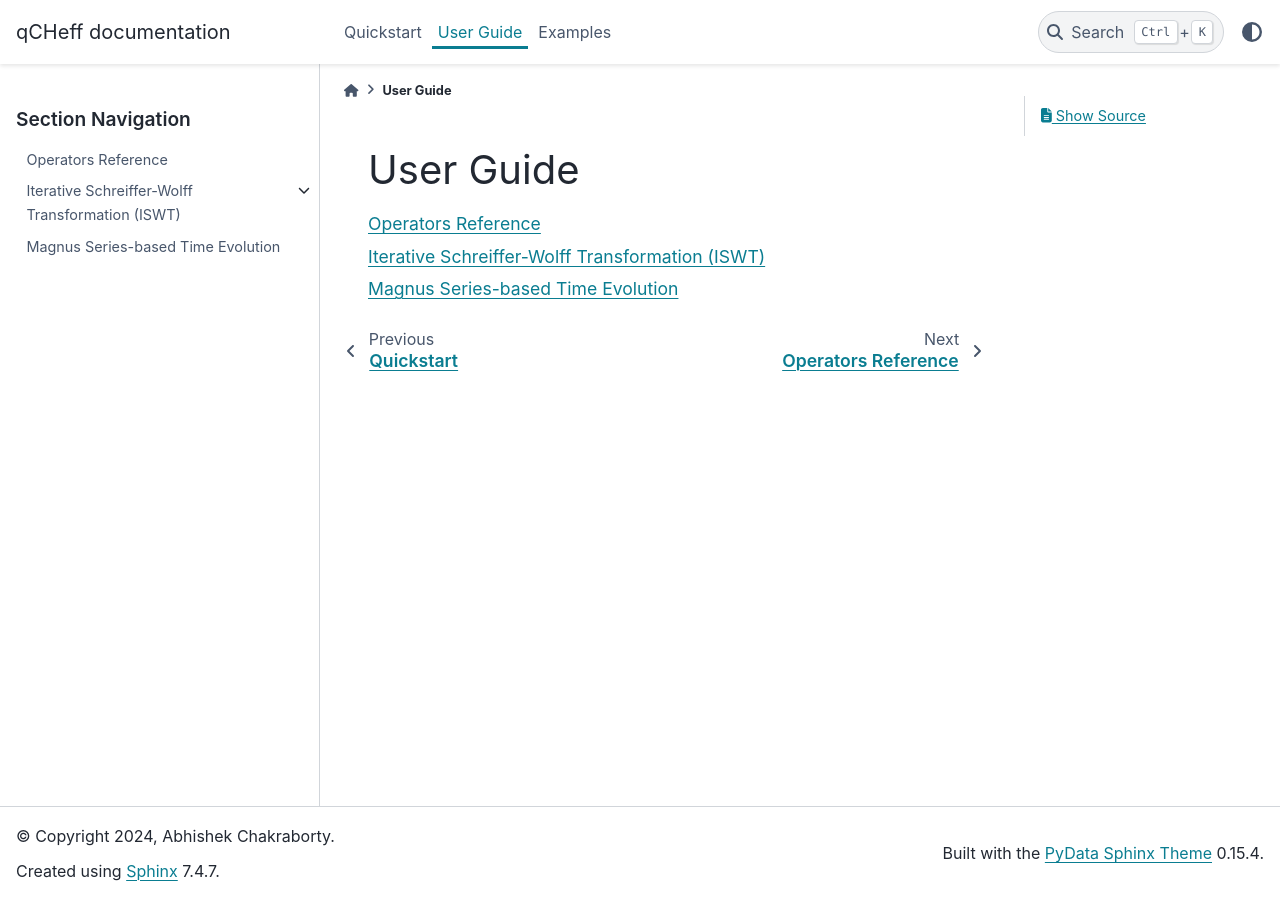
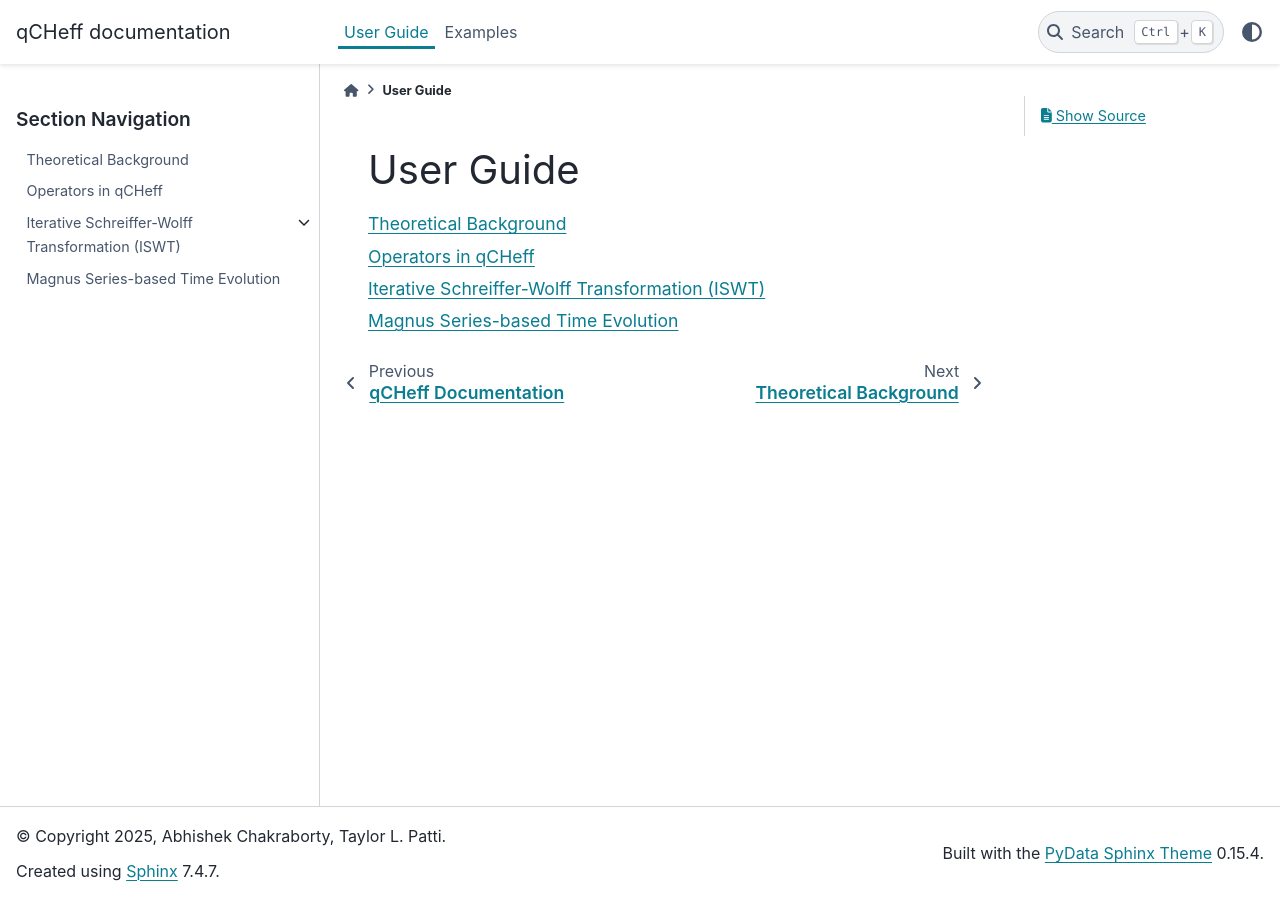
Before and after one commit to abhishekchak52/qCHeff, a Sphinx documentation site: the page built from docs/user_guide/user_guide.md, in a window 1280 px wide. Built offline with Sphinx 7.4.7 and the PyData theme 0.15.4, drawn with Linux system fonts in a browser that asks for light colours; pages that are not in the unit, such as notebooks, are missing from menus.

Commit message:
More housekeeping.
- made models and cupy extras.
- Some documentation skeleton added.

````diff
--- a/docs/conf.py
+++ b/docs/conf.py
@@ -11,8 +11,8 @@ sys.path.insert(0, os.path.abspath("../src"))
 # https://www.sphinx-doc.org/en/master/usage/configuration.html#project-information
 
 project = "qCHeff"
-copyright = "2024, Abhishek Chakraborty"
-author = "Abhishek Chakraborty"
+copyright = "2025, Abhishek Chakraborty, Taylor L. Patti"
+author = "Abhishek Chakraborty, Taylor L. Patti"
 
 # -- General configuration ---------------------------------------------------
 # https://www.sphinx-doc.org/en/master/usage/configuration.html#general-configuration
@@ -21,14 +21,17 @@ extensions = [
     "autodoc2",
     "sphinx.ext.napoleon",
     "myst_parser",
+    "sphinx.ext.autosectionlabel",
 ]
+
+# Prefix document path to section labels, to use:
+# `path/to/file:heading` instead of just `heading`
+autosectionlabel_prefix_document = True
 
 autodoc2_packages = ["../src/qcheff"]
 autodoc2_render_plugin = "myst"
 
-myst_enable_extensions = [
-  "colon_fence",
-]
+myst_enable_extensions = ["colon_fence"]
 
 templates_path = ["_templates"]
 exclude_patterns = ["_build", "Thumbs.db", ".DS_Store"]
--- a/docs/user_guide/operators.md
+++ b/docs/user_guide/operators.md
@@ -1,4 +1,4 @@
-# Operators Reference
+# Operators in qCHeff
 
 In the interest of minimal code duplication, {math}`{\rm qCH_{\rm eff}}` defines a convenience wrapper class around NumPy/SciPy(sparse)/CuPy arrays. This provides a uniform interface to access some commonly used operations on these matrices. For [iterative SWT](iswt) methods, it is necessary to separate the diagonal and off-diagonal values in a matrix since they correspond to energies and couplings respectively, so `qcheff.operator` provides a uniform interface to these operations that dispatch to the appropriate underlying array module. This wrapper is for convenience of the user only. The NPAD subroutines work directly with the underlying array.
 
--- a/docs/user_guide/user_guide.md
+++ b/docs/user_guide/user_guide.md
@@ -1,11 +1,9 @@
 # User Guide
+```{toctree}
+:maxdepth: 1
 
-```{eval-rst}
-
-.. toctree::
-   :maxdepth: 1
-
-   operators
-   iswt
-   magnus
+theoretical_background
+operators
+iswt
+magnus
 ```
````
Also changed, not shown: docs/developer_docs/index.md (added, +3 -0 lines), docs/quickstart.md (deleted, +0 -3 lines), docs/user_guide/theoretical_background.md (added, +11 -0 lines), pyproject.toml (+34 -27 lines), 2 other files.
